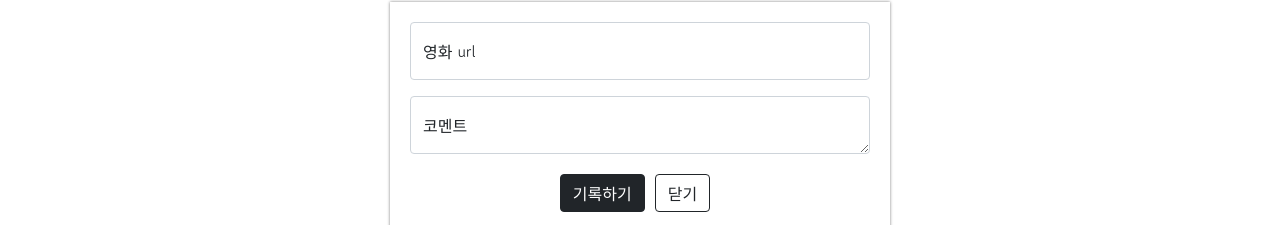
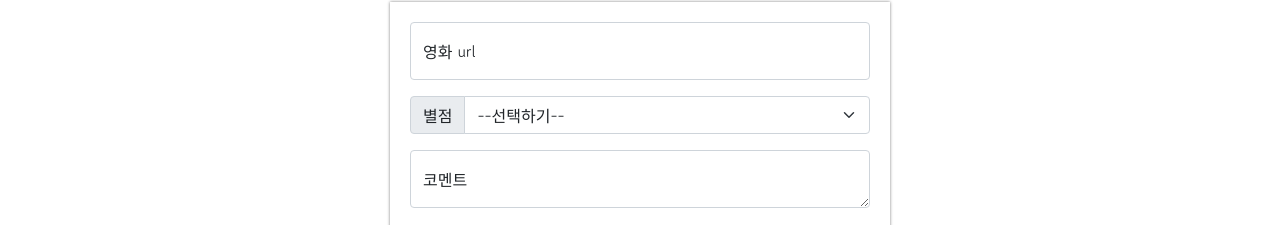
Before and after one commit to k2taee/mypage, a plain HTML site: page index.html in a window 1280 px wide. Shown: the part 268-493 px from the top of the page. Drawn offline with nearby package versions, Linux system fonts and the light colour scheme.

Commit message:
Update index.html

```diff
--- a/index.html
+++ b/index.html
@@ -19,18 +19,14 @@
         * {
             font-family: 'Gowun Dodum', sans-serif;
         }
-
-
         .mytitle {
             background-color: green;
             color: white;
 
             height: 250px;
 
-
             display: flex;
             flex-direction: column;
-
             align-items: center;
             justify-content: center;
 
@@ -67,7 +63,7 @@
         }
 
         .mypost {
-
+            /* background-color: green; */
 
             width: 500px;
             margin: 20px auto 20px auto;
@@ -85,7 +81,7 @@
             margin-top: 20px;
         }
 
-        .mybtn > button {
+        .mybtn>button {
             margin-right: 10px;
         }
     </style>
@@ -100,6 +96,17 @@
         <div class="form-floating mb-3">
             <input type="email" class="form-control" id="floatingInput" placeholder="name@example.com">
             <label for="floatingInput">영화 url</label>
+        </div>
+        <div class="star">
+            <div class="input-group mb-3">
+                <label class="input-group-text" for="inputGroupSelect01">별점</label>
+                <select class="form-select" id="inputGroupSelect01">
+                    <option selected>--선택하기--</option>
+                    <option value="1">⭐</option>
+                    <option value="2">⭐⭐</option>
+                    <option value="3">⭐⭐⭐</option>
+                </select>
+            </div>
         </div>
         <div class="form-floating">
             <textarea class="form-control" placeholder="Leave a comment here" id="floatingTextarea"></textarea>
```
